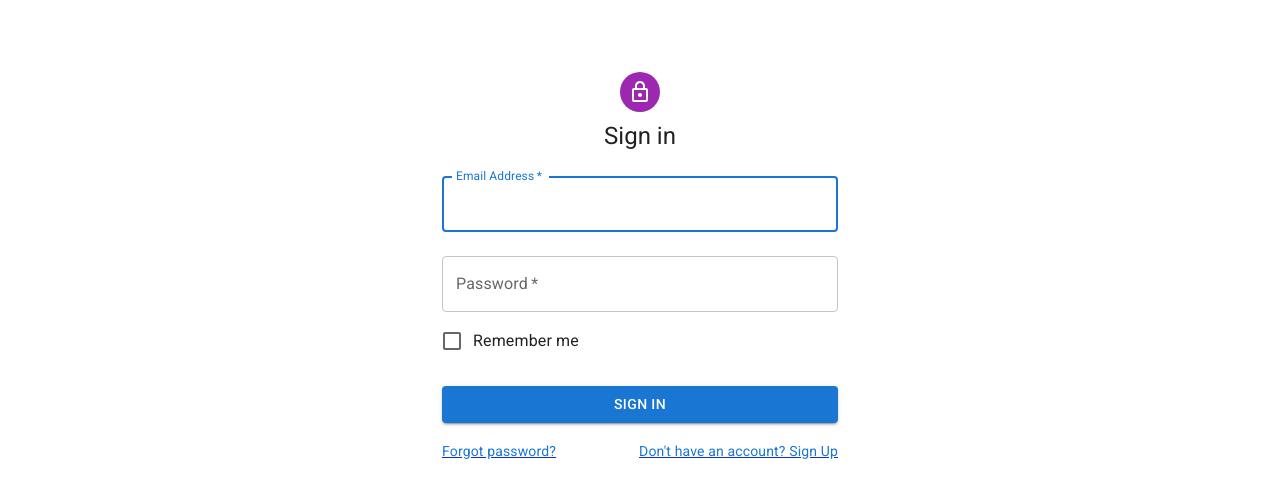
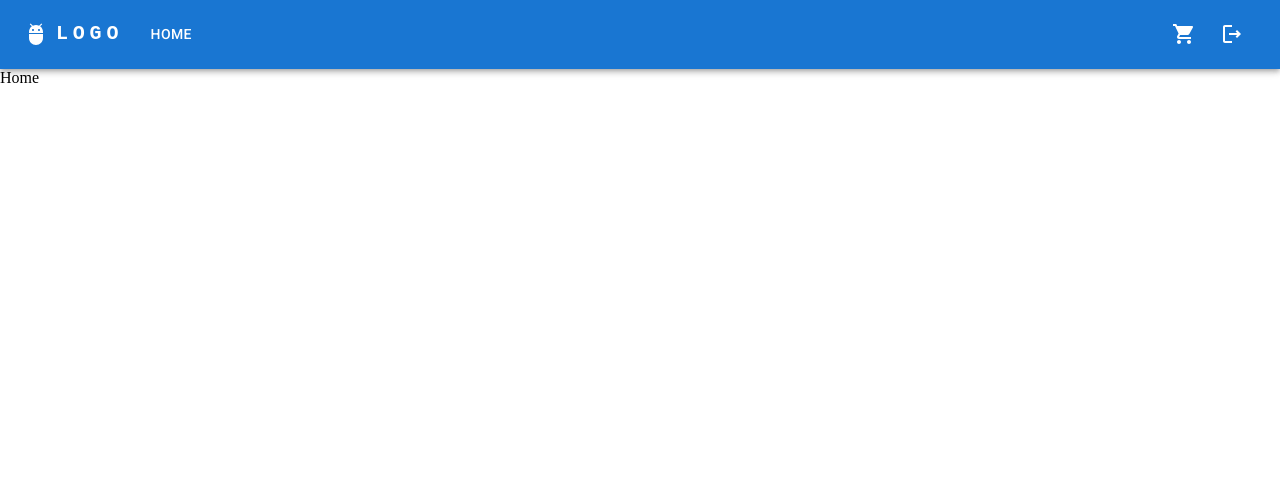
Before and after one commit to iAnisdev/nfq-task-shopping-cart, a React (Create React App) app: page / in a window 1280 px wide. Before the commit this address led to /login. Shown: the top 498 px of the page. Built offline with nearby package versions, Linux system fonts and the light colour scheme.

Commit message:
Appbar setup

```diff
--- a/src/App.tsx
+++ b/src/App.tsx
@@ -1,18 +1,21 @@
 import { Route, Routes } from "react-router-dom";
-import Cart from "./pages/Cart";
-import Forgot from "./pages/Forgot";
-import Home from "./pages/Home";
-import Login from "./pages/Login";
-import Signup from "./pages/Signup";
+import Login from "./pages/Auth/Login";
+import Signup from "./pages/Auth/Signup";
+import Forgot from "./pages/Auth/Forgot";
+import Cart from "./pages/Dashboard/Cart";
+import Home from "./pages/Dashboard/Home";
 import PrivateRoutesProtector from "./router/PrivateRoutesProtector";
+import Main from "./pages/Dashboard/Main";
 
 function App() {
   return (
     <div className="App">
       <Routes>
         <Route path="/" element={<PrivateRoutesProtector requiredAuth={true} />}>
-          <Route path="" element={<Home />} />
-          <Route path="cart" element={<Cart />} />
+          <Route path="" element={<Main />}>
+            <Route path="" index element={<Home />} />
+            <Route path="cart" element={<Cart />} />
+          </Route>
         </Route>
         <Route path="/login" element={<PrivateRoutesProtector requiredAuth={false} />}>
           <Route path="" element={<Login />} />
--- /dev/null
+++ b/src/features/Appbar/Appbar.tsx
@@ -0,0 +1,149 @@
+import * as React from 'react';
+import AppBar from '@mui/material/AppBar';
+import Box from '@mui/material/Box';
+import Toolbar from '@mui/material/Toolbar';
+import IconButton from '@mui/material/IconButton';
+import Typography from '@mui/material/Typography';
+import Menu from '@mui/material/Menu';
+import { MenuOutlined, LogoutOutlined, ShoppingCart } from '@mui/icons-material';
+import Container from '@mui/material/Container';
+import Button from '@mui/material/Button';
+import Tooltip from '@mui/material/Tooltip';
+import MenuItem from '@mui/material/MenuItem';
+import AdbIcon from '@mui/icons-material/Adb';
+import { Link } from 'react-router-dom';
+import { Badge } from '@mui/material';
+import { AuthActions } from '../Auth/AuthSlice';
+import { useDispatch } from 'react-redux';
+
+const pages = [{
+  label: 'Home',
+  to: '/'
+}];
+
+const MainAppBar = () => {
+  const dispatch = useDispatch()
+  const [anchorElNav, setAnchorElNav] = React.useState<null | HTMLElement>(null);
+
+  const handleOpenNavMenu = (event: React.MouseEvent<HTMLElement>) => {
+    setAnchorElNav(event.currentTarget);
+  };
+
+  const handleCloseNavMenu = () => {
+    setAnchorElNav(null);
+  };
+
+  const logout = () => {
+    dispatch(AuthActions.logout())
+  }
+
+  return (
+    <AppBar position="static">
+      <Container maxWidth="xl">
+        <Toolbar disableGutters>
+          <AdbIcon sx={{ display: { xs: 'none', md: 'flex' }, mr: 1 }} />
+          <Link to="/">
+            <Typography
+              variant="h6"
+              noWrap
+              sx={{
+                mr: 2,
+                display: { xs: 'none', md: 'flex' },
+                fontFamily: 'monospace',
+                fontWeight: 700,
+                letterSpacing: '.3rem',
+                color: 'white',
+                textDecoration: 'none',
+              }}
+            >
+              LOGO
+            </Typography>
+
+          </Link>
+          <Box sx={{ flexGrow: 1, display: { xs: 'flex', md: 'none' } }}>
+            <IconButton
+              size="large"
+              aria-label="account of current user"
+              aria-controls="menu-appbar"
+              aria-haspopup="true"
+              onClick={handleOpenNavMenu}
+              color="inherit"
+            >
+              <MenuOutlined />
+            </IconButton>
+            <Menu
+              id="menu-appbar"
+              anchorEl={anchorElNav}
+              anchorOrigin={{
+                vertical: 'bottom',
+                horizontal: 'left',
+              }}
+              keepMounted
+              transformOrigin={{
+                vertical: 'top',
+                horizontal: 'left',
+              }}
+              open={Boolean(anchorElNav)}
+              onClose={handleCloseNavMenu}
+              sx={{
+                display: { xs: 'block', md: 'none' },
+              }}
+            >
+              {pages.map((page) => (
+                <MenuItem key={page.label} onClick={handleCloseNavMenu}>
+                  <Link to={page.to}>
+                    <Typography textAlign="center">{page.label}</Typography>
+                  </Link>
+                </MenuItem>
+              ))}
+            </Menu>
+          </Box>
+          <AdbIcon sx={{ display: { xs: 'flex', md: 'none' }, mr: 1 }} />
+          <Typography
+            variant="h5"
+            noWrap
+            component="a"
+            sx={{
+              mr: 2,
+              display: { xs: 'flex', md: 'none' },
+              flexGrow: 1,
+              fontFamily: 'monospace',
+              fontWeight: 700,
+              letterSpacing: '.3rem',
+              color: 'inherit',
+              textDecoration: 'none',
+            }}
+          >
+            LOGO
+          </Typography>
+          <Box sx={{ flexGrow: 1, display: { xs: 'none', md: 'flex' } }}>
+            {pages.map((page) => (
+              <Link to={page.to} key={page.label}>
+                <Button
+                  onClick={handleCloseNavMenu}
+                  sx={{ my: 2, color: 'white', display: 'block' }}
+                >
+                  {page.label}
+                </Button>
+              </Link>
+            ))}
+          </Box>
+
+          <Box sx={{ flexGrow: 0 }}>
+            <IconButton size="large" aria-label="show 4 new mails" color="inherit">
+              <Badge badgeContent={0} color="error">
+                <ShoppingCart />
+              </Badge>
+            </IconButton>
+            <IconButton size="large" aria-label="show 4 new mails" color="inherit">
+              <Tooltip title="logout">
+                <LogoutOutlined onClick={logout} />
+              </Tooltip>
+            </IconButton>
+          </Box>
+        </Toolbar>
+      </Container>
+    </AppBar>
+  );
+};
+export default MainAppBar;
--- a/src/features/Auth/AuthSlice.ts
+++ b/src/features/Auth/AuthSlice.ts
@@ -6,7 +6,7 @@ interface InitialState {
 }
 
 const initialState: InitialState = {
-    isLoggedIn: false,
+    isLoggedIn: true,
     currentUser: {}
 }
 
--- a/src/index.css
+++ b/src/index.css
@@ -3,3 +3,8 @@
   margin: 0;
   padding: 0;
 }
+
+a:-webkit-any-link {
+  cursor: pointer;
+  text-decoration: none;
+}
--- a/src/index.tsx
+++ b/src/index.tsx
@@ -3,10 +3,9 @@ import { createRoot } from 'react-dom/client';
 import { Provider } from 'react-redux';
 import { BrowserRouter } from 'react-router-dom';
 import { store } from './app/store';
-import App from './App';
 import reportWebVitals from './reportWebVitals';
 import './index.css';
-
+import App from './App';
 import '@fontsource/roboto/300.css';
 import '@fontsource/roboto/400.css';
 import '@fontsource/roboto/500.css';
@@ -15,6 +14,7 @@ import LoaderBackdrop from './features/Loader/Loader';
 
 const container = document.getElementById('root')!;
 const root = createRoot(container);
+
 
 root.render(
   <React.StrictMode>
--- /dev/null
+++ b/src/pages/Dashboard/Main.tsx
@@ -0,0 +1,14 @@
+import React from 'react'
+import { Outlet } from 'react-router-dom'
+import MainAppBar from '../../features/Appbar/Appbar'
+
+function Main() {
+    return (
+        <>
+        <MainAppBar />
+            <Outlet />
+        </>
+    )
+}
+
+export default Main
```
Also changed, not shown: src/features/Appbar/AppbarSlice.ts (added, +26 -0 lines), src/pages/Auth/Forgot.tsx (renamed from src/pages/Forgot.tsx), src/pages/Auth/Login.tsx (renamed from src/pages/Login.tsx), src/pages/Auth/Signup.tsx (renamed from src/pages/Signup.tsx), src/pages/Dashboard/Cart.tsx (renamed from src/pages/Cart.tsx), src/pages/Dashboard/Home.tsx (renamed from src/pages/Home.tsx). Lines whose indentation alone changed are shown as unchanged.
